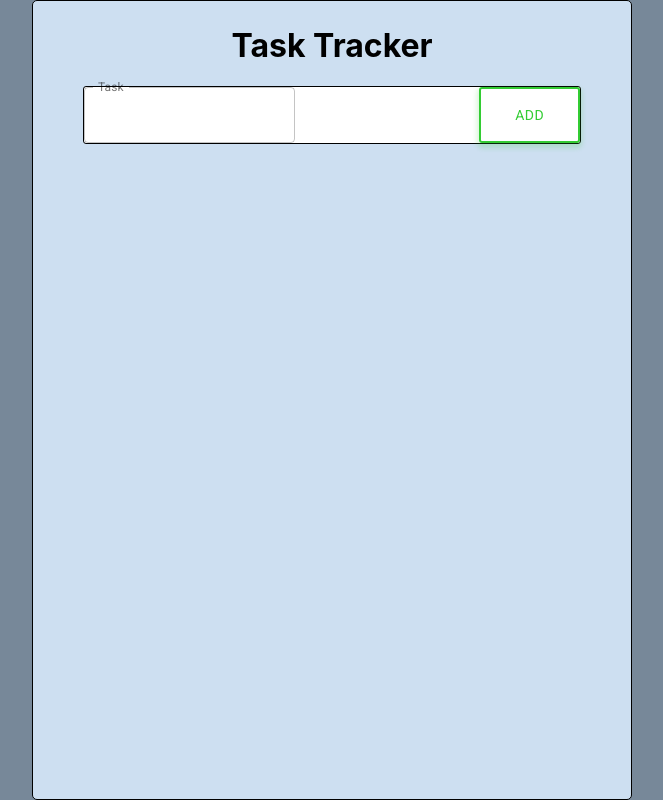
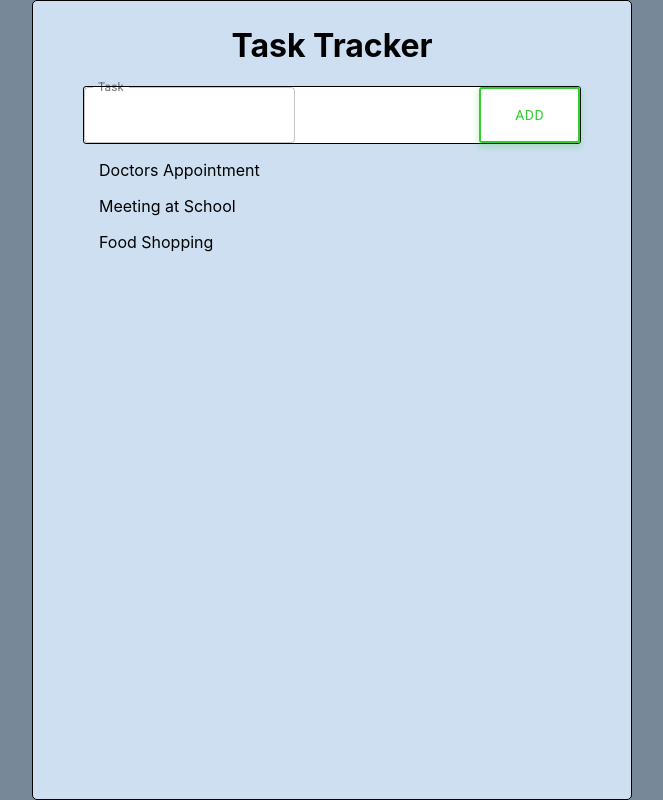
Before and after one commit to Andrew-Sparrow/TODO, a React (Create React App) app: page / in a window 1280 px wide. Shown: the whole page, without its empty margins (308-971 px from the left). Built offline with nearby package versions, Linux system fonts and the light colour scheme.

Commit message:
Task component was added

```diff
--- a/src/App.jsx
+++ b/src/App.jsx
@@ -1,4 +1,4 @@
-import React from 'react';
+import React, { useState } from 'react';
 
 import './App.css';
 
@@ -11,7 +11,27 @@ import AddNewTaskContainer from './view/AddNewTaskContainer';
 import Header from './view/Header';
 import Tasks from './view/Tasks';
 
+const tasks = [
+  {
+    id: 1,
+    text: 'Doctors Appointment',
+    reminder: true,
+  },
+  {
+    id: 2,
+    text: 'Meeting at School',
+    reminder: true,
+  },
+  {
+    id: 3,
+    text: 'Food Shopping',
+    reminder: false,
+  },
+];
+
 function App() {
+  const [listTasks] = useState(tasks);
+
   const containerStyle = {
     backgroundColor: '#CDDFF1',
     height: '100vh',
@@ -29,7 +49,7 @@ function App() {
     >
       <Header />
       <AddNewTaskContainer />
-      <Tasks />
+      <Tasks tasks={listTasks} />
     </Container>
   );
 }
--- a/src/view/Task.jsx
+++ b/src/view/Task.jsx
@@ -2,17 +2,15 @@ import React from 'react';
 import ListItem from '@material-ui/core/ListItem';
 import PropTypes from 'prop-types';
 
-const Task = ({ id, text }) => (
-  <ListItem key={id} component="li">{text}</ListItem>
+const Task = ({ text }) => (
+  <ListItem component="li">{text}</ListItem>
 );
 
 Task.propTypes = {
-  id: PropTypes.number,
   text: PropTypes.string,
 };
 
 Task.defaultProps = {
-  id: null,
   text: null,
 };
 
--- a/src/view/Tasks.jsx
+++ b/src/view/Tasks.jsx
@@ -1,34 +1,21 @@
-import React, { useState } from 'react';
+import React from 'react';
+import PropTypes from 'prop-types';
 
 import List from '@material-ui/core/List';
 import Task from './Task';
 
-const tasks = [
-  {
-    id: 1,
-    text: 'Doctors Appointment',
-    reminder: true,
-  },
-  {
-    id: 2,
-    text: 'Meeting at School',
-    reminder: true,
-  },
-  {
-    id: 3,
-    text: 'Food Shopping',
-    reminder: false,
-  },
-];
+const Tasks = ({ tasks }) => (
+  <List component="ul" aria-label="list of tasks">
+    {tasks.map((task) => <Task key={task.id} text={task.text} />)}
+  </List>
+);
 
-const Tasks = () => {
-  const [listTasks] = useState(tasks);
+Tasks.propTypes = {
+  tasks: PropTypes.instanceOf(Array),
+};
 
-  return (
-    <List component="nav" aria-label="list of tasks">
-      {listTasks.map((task) => <Task task={task} />)}
-    </List>
-  );
+Tasks.defaultProps = {
+  tasks: [],
 };
 
 export default Tasks;
```
Also changed, not shown: 1 other file (tests, documents, lock files or other folders).
